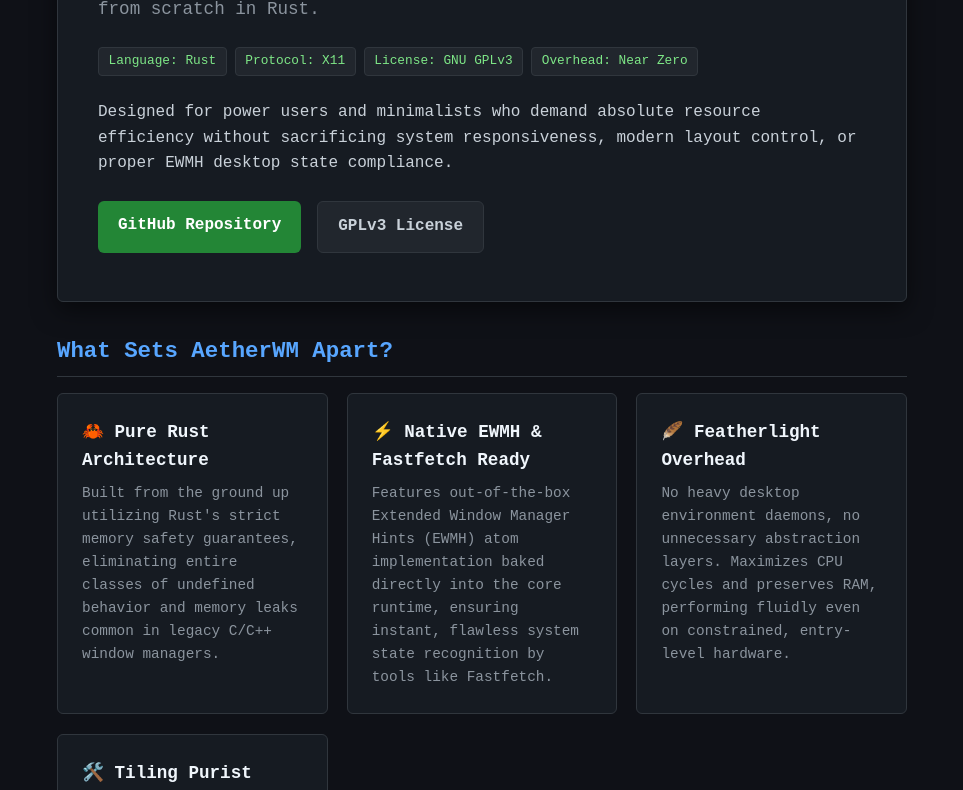
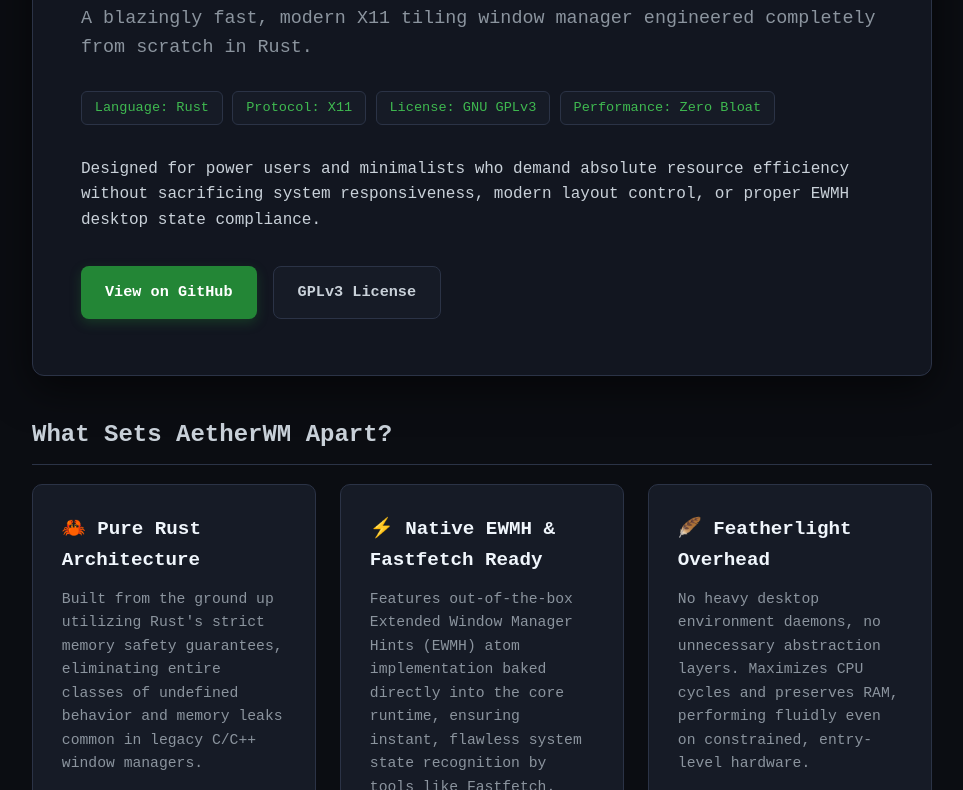
Before and after one commit to azazel21t/AetherWM, a plain HTML site: page index.html in a window 1280 px wide. Shown: the part 186-976 px from the top of the page, without its empty margins (158-1121 px from the left). Drawn offline with Linux system fonts and the light colour scheme.

Commit message:
Add professional external stylesheet and structured AetherWM landing page

```diff
--- a/index.html
+++ b/index.html
@@ -4,136 +4,7 @@
     <meta charset="UTF-8">
     <meta name="viewport" content="width=device-width, initial-scale=1.0">
     <title>AetherWM — Uncompromising Rust X11 Tiling Window Manager</title>
-    <style>
-        * {
-            box-sizing: border-box;
-            margin: 0;
-            padding: 0;
-        }
-        body {
-            background-color: #0f1117;
-            color: #c9d1d9;
-            font-family: monospace, sans-serif;
-            line-height: 1.6;
-            padding: 2rem 1rem;
-            display: flex;
-            flex-direction: column;
-            align-items: center;
-            min-height: 100vh;
-        }
-        .container {
-            max-width: 850px;
-            width: 100%;
-        }
-        header {
-            background: #161b22;
-            border: 1px solid #30363d;
-            border-radius: 6px;
-            padding: 3rem 2.5rem;
-            margin-bottom: 2rem;
-            box-shadow: 0 8px 24px rgba(0,0,0,0.5);
-        }
-        h1 {
-            color: #58a6ff;
-            font-size: 2.5rem;
-            margin-bottom: 0.5rem;
-            letter-spacing: -1px;
-        }
-        .subtitle {
-            color: #8b949e;
-            font-size: 1.1rem;
-            margin-bottom: 1.5rem;
-        }
-        .badge-container {
-            display: flex;
-            gap: 0.5rem;
-            flex-wrap: wrap;
-            margin-bottom: 1.5rem;
-        }
-        .badge {
-            background: #21262d;
-            border: 1px solid #30363d;
-            color: #7ee787;
-            padding: 0.2rem 0.6rem;
-            border-radius: 4px;
-            font-size: 0.8rem;
-        }
-        .section-title {
-            color: #58a6ff;
-            font-size: 1.4rem;
-            margin: 2rem 0 1rem 0;
-            border-bottom: 1px solid #30363d;
-            padding-bottom: 0.4rem;
-        }
-        .features-grid {
-            display: grid;
-            grid-template-columns: repeat(auto-fit, minmax(250px, 1fr));
-            gap: 1.2rem;
-            margin-bottom: 2rem;
-        }
-        .feature-card {
-            background: #161b22;
-            border: 1px solid #30363d;
-            border-radius: 6px;
-            padding: 1.5rem;
-            transition: border-color 0.2s;
-        }
-        .feature-card:hover {
-            border-color: #58a6ff;
-        }
-        .feature-card h3 {
-            color: #f0f6fc;
-            margin-bottom: 0.5rem;
-            font-size: 1.1rem;
-        }
-        .feature-card p {
-            color: #8b949e;
-            font-size: 0.9rem;
-        }
-        pre {
-            background: #161b22;
-            border: 1px solid #30363d;
-            border-radius: 6px;
-            padding: 1.2rem;
-            overflow-x: auto;
-            color: #7ee787;
-            font-size: 0.9rem;
-            margin: 1.5rem 0;
-        }
-        .btn-container {
-            display: flex;
-            gap: 1rem;
-            margin-top: 1.5rem;
-        }
-        a.btn {
-            background: #238636;
-            color: #ffffff;
-            padding: 0.75rem 1.25rem;
-            border-radius: 6px;
-            text-decoration: none;
-            font-weight: bold;
-            transition: background 0.2s;
-        }
-        a.btn:hover {
-            background: #2ea043;
-        }
-        a.btn-secondary {
-            background: #21262d;
-            border: 1px solid #30363d;
-            color: #c9d1d9;
-        }
-        a.btn-secondary:hover {
-            background: #30363d;
-        }
-        footer {
-            margin-top: 3rem;
-            font-size: 0.85rem;
-            color: #8b949e;
-            text-align: center;
-            border-top: 1px solid #30363d;
-            padding-top: 1.5rem;
-        }
-    </style>
+    <link rel="stylesheet" href="style.css">
 </head>
 <body>
     <div class="container">
@@ -145,13 +16,13 @@
                 <span class="badge">Language: Rust</span>
                 <span class="badge">Protocol: X11</span>
                 <span class="badge">License: GNU GPLv3</span>
-                <span class="badge">Overhead: Near Zero</span>
+                <span class="badge">Performance: Zero Bloat</span>
             </div>
 
             <p>Designed for power users and minimalists who demand absolute resource efficiency without sacrificing system responsiveness, modern layout control, or proper EWMH desktop state compliance.</p>
 
             <div class="btn-container">
-                <a href="https://github.com/azazel21t/AetherWM" class="btn">GitHub Repository</a>
+                <a href="https://github.com/azazel21t/AetherWM" class="btn">View on GitHub</a>
                 <a href="https://github.com/azazel21t/AetherWM/blob/main/LICENSE" class="btn btn-secondary">GPLv3 License</a>
             </div>
         </header>
--- /dev/null
+++ b/style.css
@@ -0,0 +1,192 @@
+:root {
+    --bg-base: #0b0d12;
+    --bg-surface: #121620;
+    --bg-card: #161b26;
+    --border-color: #2b3346;
+    --text-main: #c9d1d9;
+    --text-muted: #8b949e;
+    --accent-blue: #58a6ff;
+    --accent-green: #3fb950;
+    --accent-glow: rgba(88, 166, 255, 0.15);
+    --font-mono: monospace, sans-serif;
+}
+
+* {
+    box-sizing: border-box;
+    margin: 0;
+    padding: 0;
+}
+
+body {
+    background-color: var(--bg-base);
+    color: var(--text-main);
+    font-family: var(--font-mono);
+    line-height: 1.6;
+    padding: 3rem 1.5rem;
+    display: flex;
+    flex-direction: column;
+    align-items: center;
+    min-height: 100vh;
+    overflow-x: hidden;
+}
+
+.container {
+    max-width: 900px;
+    width: 100%;
+}
+
+header {
+    background: var(--bg-surface);
+    border: 1px solid var(--border-color);
+    border-radius: 12px;
+    padding: 3.5rem 3rem;
+    margin-bottom: 2.5rem;
+    box-shadow: 0 12px 40px rgba(0, 0, 0, 0.6);
+    position: relative;
+    overflow: hidden;
+}
+
+header::before {
+    content: '';
+    position: absolute;
+    top: 0;
+    left: 0;
+    width: 100%;
+    height: 3px;
+    background: linear-gradient(90deg, var(--accent-blue), var(--accent-green));
+}
+
+h1 {
+    color: var(--accent-blue);
+    font-size: 3rem;
+    margin-bottom: 0.5rem;
+    letter-spacing: -1.5px;
+    font-weight: 700;
+}
+
+.subtitle {
+    color: var(--text-muted);
+    font-size: 1.15rem;
+    margin-bottom: 1.8rem;
+}
+
+.badge-container {
+    display: flex;
+    gap: 0.6rem;
+    flex-wrap: wrap;
+    margin-bottom: 2rem;
+}
+
+.badge {
+    background: var(--bg-card);
+    border: 1px solid var(--border-color);
+    color: var(--accent-green);
+    padding: 0.3rem 0.8rem;
+    border-radius: 6px;
+    font-size: 0.85rem;
+    font-weight: 500;
+}
+
+.section-title {
+    color: var(--text-main);
+    font-size: 1.5rem;
+    margin: 2.5rem 0 1.2rem 0;
+    display: flex;
+    align-items: center;
+    gap: 0.5rem;
+    border-bottom: 1px solid var(--border-color);
+    padding-bottom: 0.6rem;
+}
+
+.features-grid {
+    display: grid;
+    grid-template-columns: repeat(auto-fit, minmax(260px, 1fr));
+    gap: 1.5rem;
+    margin-bottom: 2.5rem;
+}
+
+.feature-card {
+    background: var(--bg-card);
+    border: 1px solid var(--border-color);
+    border-radius: 10px;
+    padding: 1.8rem;
+    transition: all 0.25s cubic-bezier(0.4, 0, 0.2, 1);
+}
+
+.feature-card:hover {
+    border-color: var(--accent-blue);
+    transform: translateY(-3px);
+    box-shadow: 0 8px 25px var(--accent-glow);
+}
+
+.feature-card h3 {
+    color: #f0f6fc;
+    margin-bottom: 0.75rem;
+    font-size: 1.2rem;
+}
+
+.feature-card p {
+    color: var(--text-muted);
+    font-size: 0.92rem;
+}
+
+pre {
+    background: var(--bg-surface);
+    border: 1px solid var(--border-color);
+    border-radius: 10px;
+    padding: 1.5rem;
+    overflow-x: auto;
+    color: var(--accent-green);
+    font-size: 0.95rem;
+    margin: 1.5rem 0;
+    box-shadow: inset 0 2px 8px rgba(0, 0, 0, 0.4);
+}
+
+.btn-container {
+    display: flex;
+    gap: 1rem;
+    margin-top: 2rem;
+    flex-wrap: wrap;
+}
+
+a.btn {
+    background: #238636;
+    color: #ffffff;
+    padding: 0.85rem 1.5rem;
+    border-radius: 8px;
+    text-decoration: none;
+    font-weight: bold;
+    font-size: 0.95rem;
+    transition: all 0.2s ease;
+    display: inline-flex;
+    align-items: center;
+    gap: 0.5rem;
+    box-shadow: 0 4px 12px rgba(35, 134, 54, 0.3);
+}
+
+a.btn:hover {
+    background: #2ea043;
+    transform: translateY(-1px);
+}
+
+a.btn-secondary {
+    background: var(--bg-card);
+    border: 1px solid var(--border-color);
+    color: var(--text-main);
+    box-shadow: none;
+}
+
+a.btn-secondary:hover {
+    background: var(--border-color);
+    border-color: var(--text-muted);
+}
+
+footer {
+    margin-top: 4rem;
+    font-size: 0.85rem;
+    color: var(--text-muted);
+    text-align: center;
+    border-top: 1px solid var(--border-color);
+    padding-top: 2rem;
+    width: 100%;
+}
```
